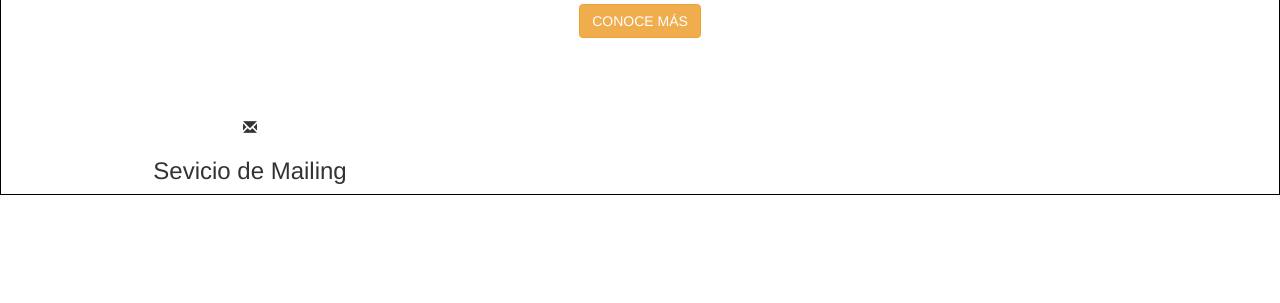
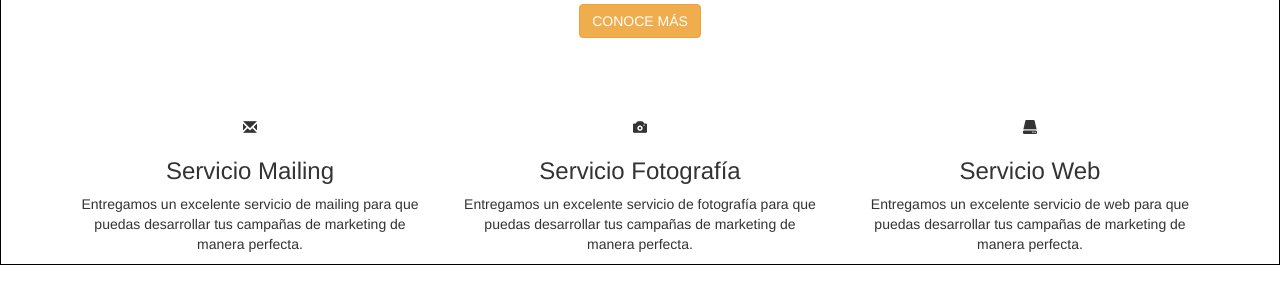
Before and after one commit to lulublondet/css-boostrap-leccion33, a plain HTML site: page index.html in a window 1280 px wide. Shown: the part 267-570 px from the top of the page. Drawn offline with Linux system fonts and the light colour scheme; a web font is replaced by a local one.

Commit message:
Terminando e identando el html

```diff
--- a/index.html
+++ b/index.html
@@ -39,25 +39,26 @@
         <div class="col-md-4">
           <div class="servicio text-center">
             <i class="glyphicon glyphicon-envelope"></i>
-					<h3>Sevicio de Mailing</h3>
-
+            <h3>Servicio Mailing</h3>
+            <p>Entregamos un excelente servicio de mailing para que puedas desarrollar tus campañas de marketing de manera perfecta.</p>
           </div>
         </div>
         <div class="col-md-4">
+          <div class="servicio text-center">
+            <i class="glyphicon glyphicon-camera"></i>
+            <h3>Servicio Fotografía</h3>
+            <p>Entregamos un excelente servicio de fotografía para que puedas desarrollar tus campañas de marketing de manera perfecta.</p>
+          </div>
+        </div>
+        <div class="col-md-4">
+          <div class="servicio text-center">
+            <i class="glyphicon glyphicon-hdd"></i>
+            <h3>Servicio Web</h3>
+            <p>Entregamos un excelente servicio de web para que puedas desarrollar tus campañas de marketing de manera perfecta.</p>
+          </div>
+        </div>
 
       </div>
-			<div class="col-md-4">
-
-			</div>
-
-
-
-
-
-
-		</div>
-
-
     </section>
 	<script src="js/jquery.js"></script>
 	<script src="js/bootstrap.min.js"></script>
```
Lines whose indentation alone changed are shown as unchanged.
